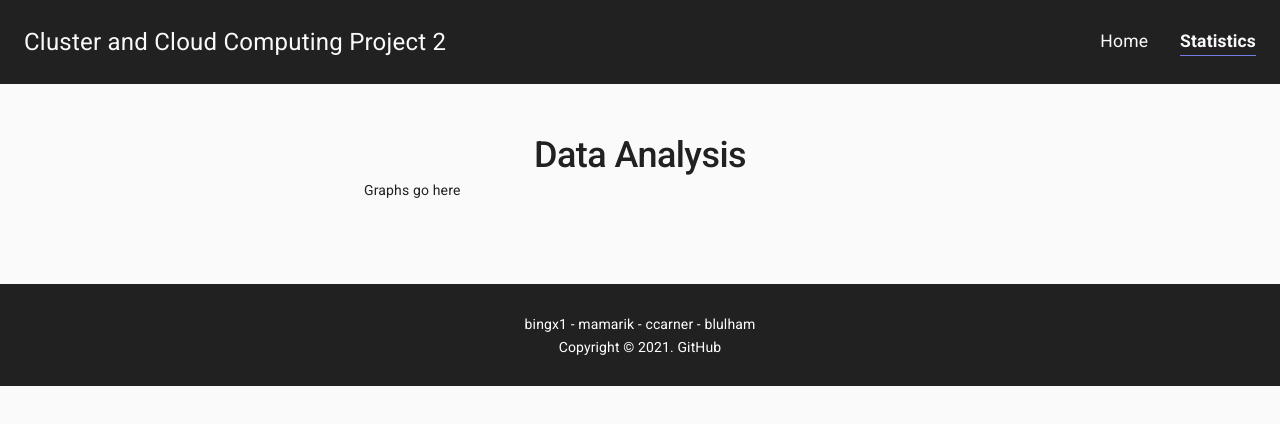
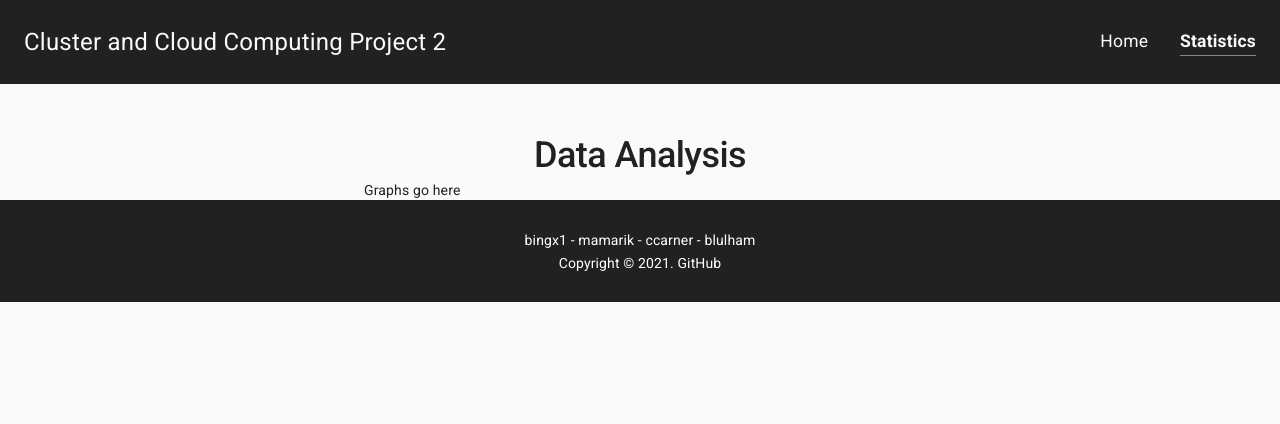
Before and after one commit to ccarner/COMP90024-Proj2, a Next.js app in the folder frontend/: page /stats in a window 1280 px wide. Shown: the top 424 px of the page. Built offline with nearby package versions, Linux system fonts and the light colour scheme.

Commit message:
fixed gaps in mapbox between header and footer

```diff
--- a/frontend/components/Footer.js
+++ b/frontend/components/Footer.js
@@ -9,7 +9,7 @@ const useStyles = makeStyles((theme) => ({
     width: `100%`,
     position: "relative",
     overflow: "hidden",
-    marginTop: "6em",
+    // marginTop: "6em",
     padding: "2em 0 ",
   },
   link: {
```
Also changed, not shown: frontend/components/MapBox.js (+9 -7 lines).
